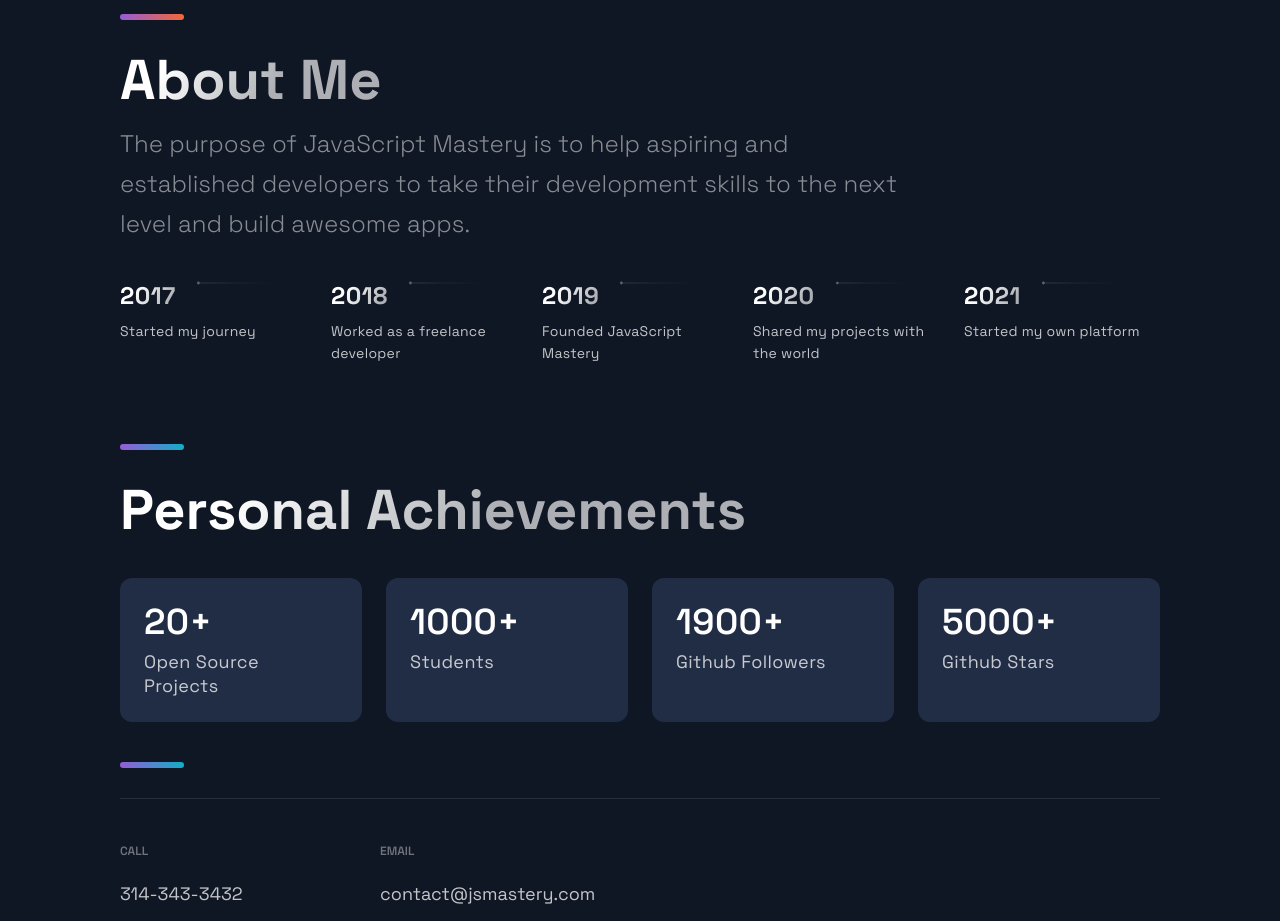
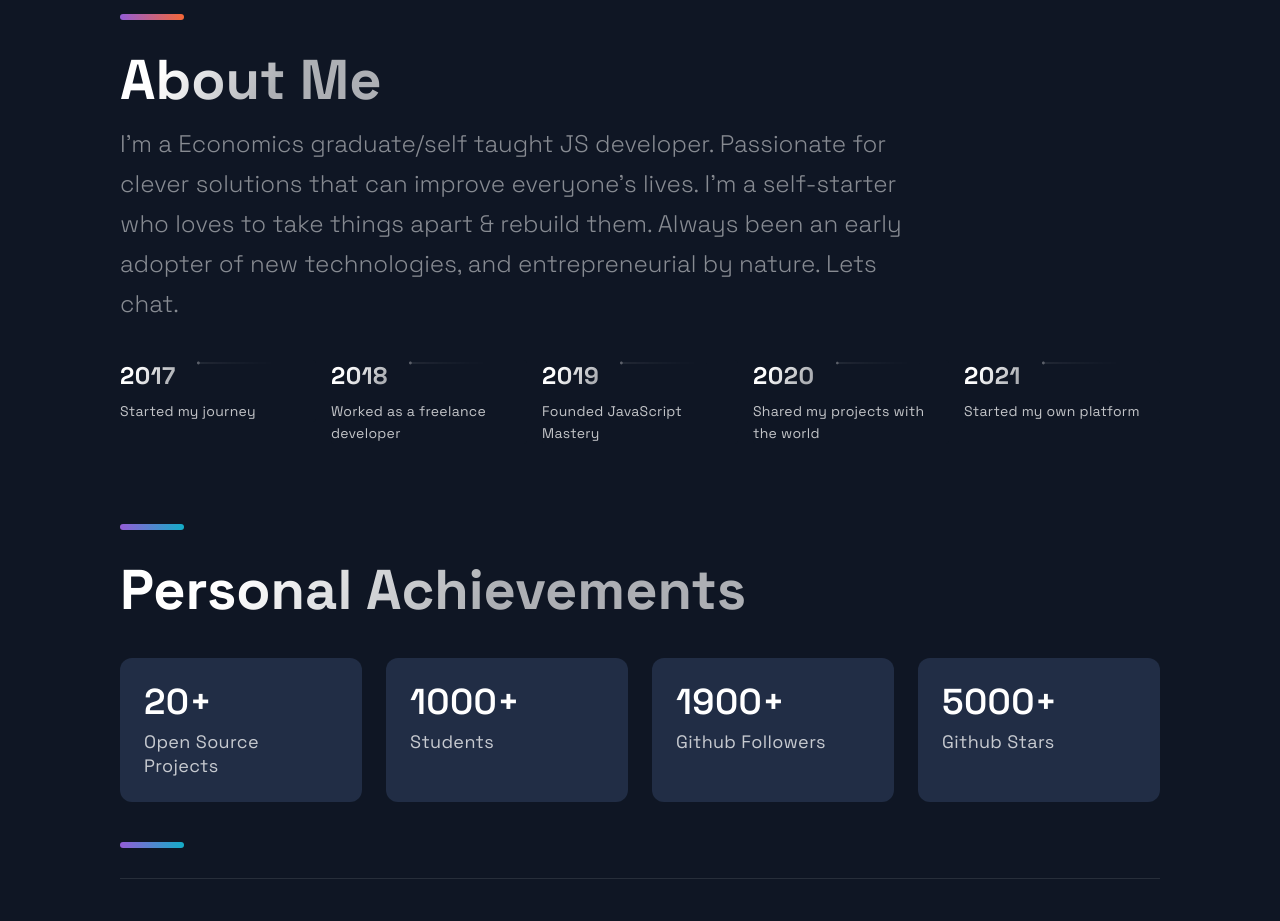
Before and after one commit to squireaintready/portfolio-remastered, a Next.js app: page / in a window 1280 px wide. Shown: the part 2880-3801 px from the top of the page. Built offline with nearby package versions, Linux system fonts and the light colour scheme.

Commit message:
updated personal timeline

```diff
--- a/src/components/TimeLine/TimeLine.js
+++ b/src/components/TimeLine/TimeLine.js
@@ -46,7 +46,8 @@
     <Section id="about">
       <SectionTitle>About Me</SectionTitle>
       <SectionText>
-      The purpose of JavaScript Mastery is to help aspiring and established developers to take their development skills to the next level and build awesome apps.
+        I'm a Economics graduate/self taught JS developer. Passionate for clever solutions that can improve everyone's lives. I'm a self-starter who loves
+        to take things apart & rebuild them. Always been an early adopter of new technologies, and entrepreneurial by nature. Lets chat.
       </SectionText>
       <CarouselContainer ref={carouselRef} onScroll={handleScroll}>
         <>
```
